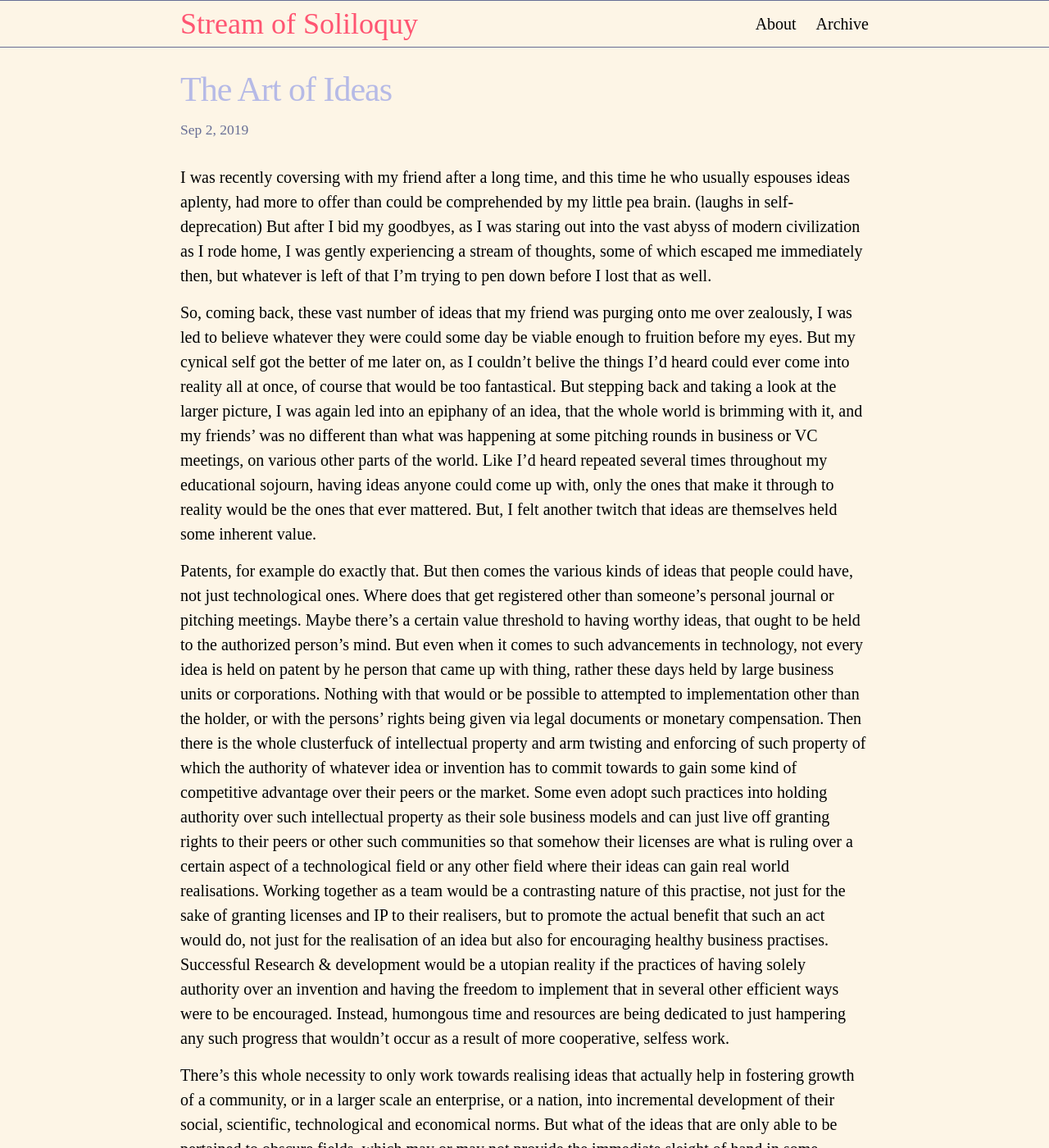
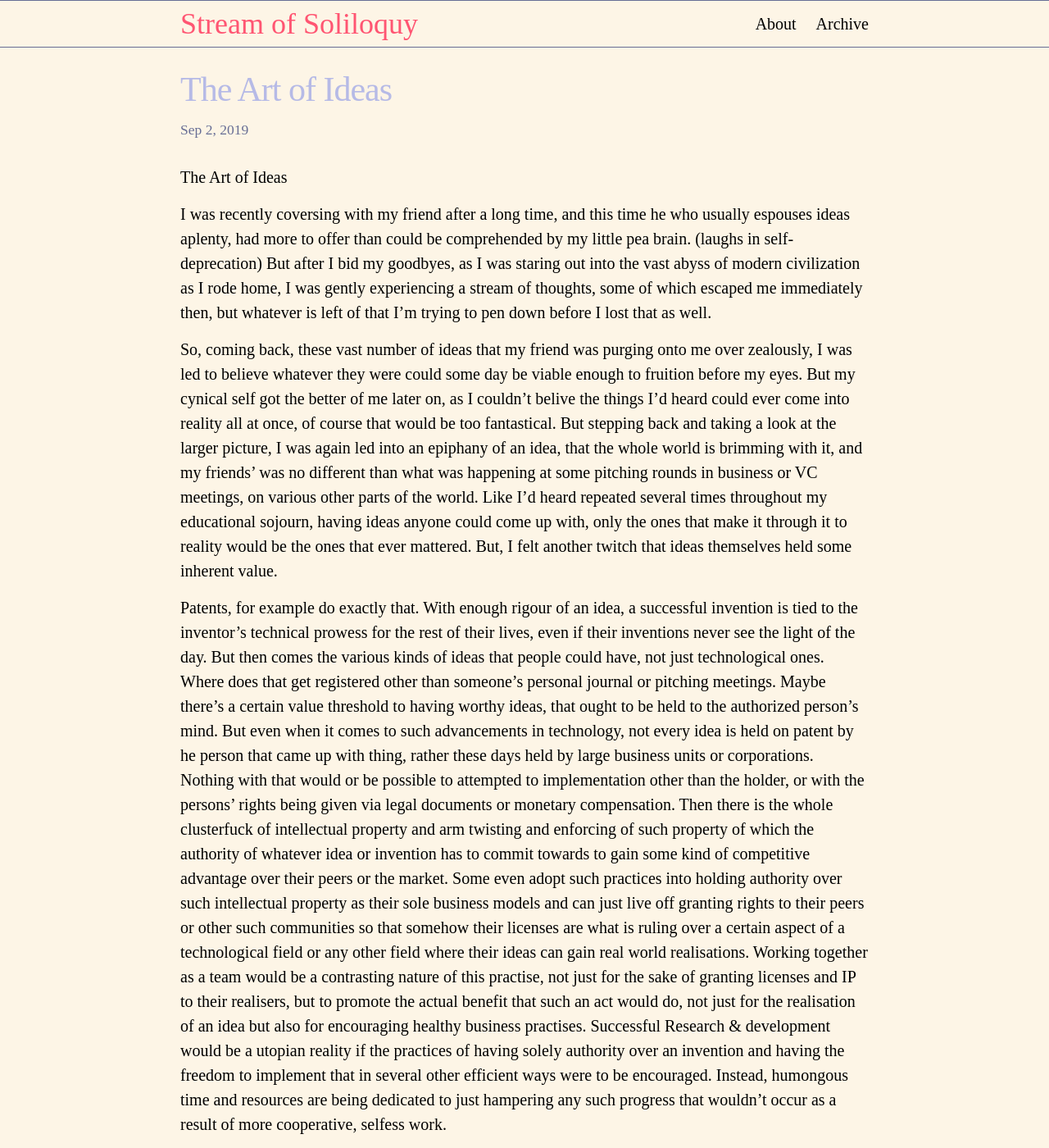
Before and after one commit to abvr/abvr.github.io, a Jekyll site: the page built from _posts/2019-09-02-idea.md, in a window 1280 px wide and 1400 px high. Shown: the whole window at 82% size. Built offline with Jekyll 4.4.1, drawn with Linux system fonts in a browser that asks for light colours; some of the changed text lies outside the part shown.

Commit message:
Update 2019-09-02-idea.md

```diff
--- a/_posts/2019-09-02-idea.md
+++ b/_posts/2019-09-02-idea.md
@@ -2,6 +2,8 @@
 layout: post
 title: The Art of Ideas
 ---
+The Art of Ideas
+
 I was recently coversing with my friend after a long time, and this time he who usually espouses ideas aplenty, had more
 to offer than could be comprehended by my little pea brain. (laughs in self-deprecation)
 But after I bid my goodbyes, as I was staring out into the vast abyss of modern civilization as I rode home, I was gently experiencing
@@ -13,9 +15,10 @@
 But stepping back and taking a look at the larger picture, I was again led into an epiphany of an idea, that the whole world is brimming with it,
 and my friends' was no different than what was happening at some pitching rounds in business or VC meetings, on various other parts of the world.
 Like I'd heard repeated several times throughout my educational sojourn, having ideas anyone could come up with, only the ones that make it
-through to reality would be the ones that ever mattered. But, I felt another twitch that ideas are themselves held some inherent value.
+through it to reality would be the ones that ever mattered. But, I felt another twitch that ideas themselves held some inherent value.
 
-Patents, for example do exactly that. But then comes the various kinds of ideas that people could have, not just technological ones.
+Patents, for example do exactly that. With enough rigour of an idea, a successful invention is tied to the inventor's technical prowess for the rest of their lives, even if their inventions never see the light of the day.
+But then comes the various kinds of ideas that people could have, not just technological ones.
 Where does that get registered other than someone's personal journal or pitching meetings. Maybe there's a certain value threshold to having worthy ideas,
 that ought to be held to the authorized person's mind. But even when it comes to such advancements in technology, not every idea is held on patent by he person
 that came up with thing, rather these days held by large business units or corporations. Nothing with that would or be possible to attempted to implementation
@@ -31,8 +34,10 @@
 
 There's this whole necessity to only work towards realising ideas that actually help in fostering growth of a community, or in a larger scale an enterprise, or a nation, into
 incremental development of their social, scientific, technological and economical norms. But what of the ideas that are only able to be pertained to obscure fields, which may or may not provide
-the immediate sleight of hand in some advancements required by certain organisations or communities? Are they actually worthy of pursuit and funding? That is a complex issue to tackle that would warrant discussion with
-teams of experts maybe, but surely if such ideas are worthy of being pursued for the long term, they better be adequately funded or worked upon by teams that hold both consistent belief in their pursuit and are able to
+the immediate sleight of hand in some advancements required by certain organisations or communities? Are they actually worthy of pursuit and funding? What deems ideas that are worthy of pursuit? Maybe some require immediate
+planning and action, and some maybe not so imminent enough to obtain resource pooling, and just get tragically discarded into the bowels of a person's mind or an organisation.
+
+That is a complex issue to tackle that would warrant discussion with teams of experts maybe, but surely if such ideas are worthy of being pursued for the long term, they better be adequately funded or worked upon by teams that hold both consistent belief in their pursuit and are able to
 work on them consistently without any managerial or other interferences that might hamper their freedom within their organisations to experiment.
 
 Some of that hard work over decades, done by various people over their lifetimes, may just fizzle out into oblivion in the current strata of rapid change in societies today,
@@ -47,7 +52,7 @@
 otherwise too, is such varied events of grey taking place all the time around me that even the optimist in me thinks it's just reality, however equivocal at times it may seem.
 
 So, what good are such varied ideas that one person with the intellectual capacity and cognitive capability has come up with due to his ablility to gather his thoughts,
-knowledge and other mental constructs ? For one, only the ones capable and privileged enough to do so can be able to quip such things, and even then it's only from their
+knowledge and other mental constructs? For one, only the ones capable and privileged enough to do so can be able to quip such things, and even then it's only from their
 experiences and knowledge can they propel their mental thoughts and motives into forming a composed sense of gathering their accumulated emotions into ideas that they feel
 could be actually worthy of recursively growing from within their minds into taking form as implemented structures in our world.
 
```
Also changed, not shown: other parts of _posts/2019-09-02-idea.md (+1 -2 lines).
